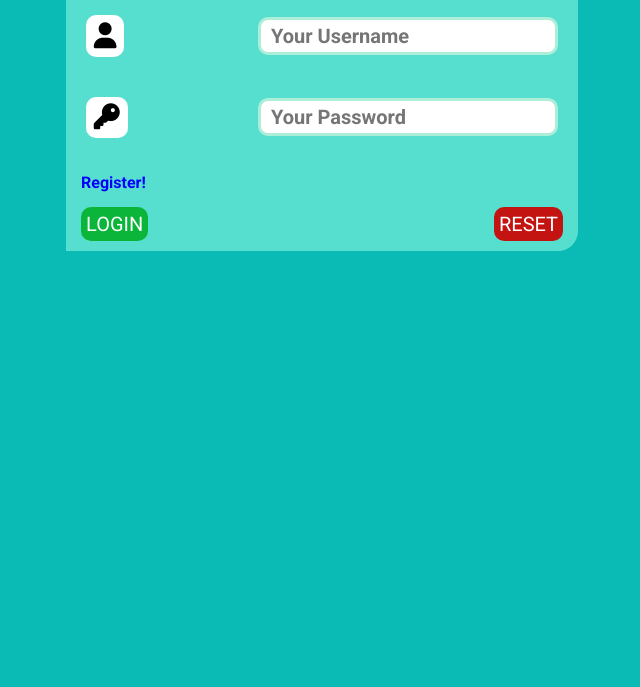
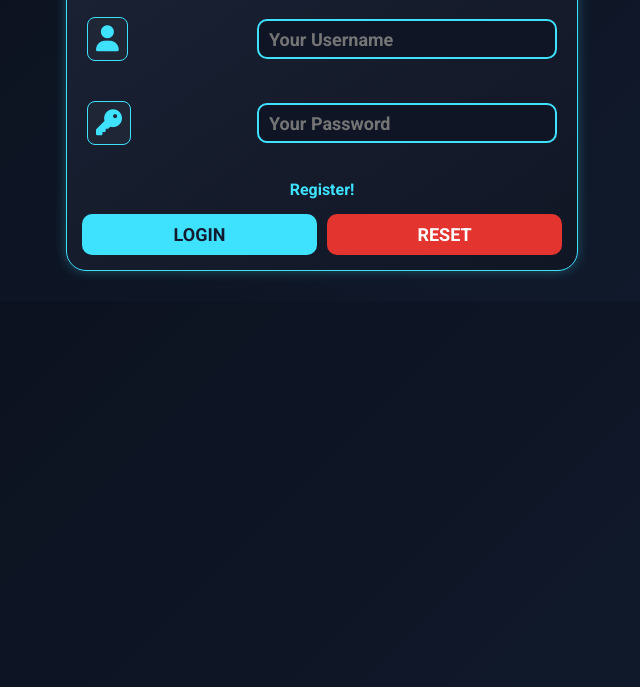
Before and after one commit to muhammadainulfuady/library-web, a plain HTML site: page index.html in a window 1280 px wide. Shown: the part 113-800 px from the top of the page, without its empty margins (318-958 px from the left). Drawn offline with Linux system fonts and the light colour scheme.

Commit message:
final editing css and js

```diff
--- a/login-register.css
+++ b/login-register.css
@@ -1,40 +1,33 @@
-:root {
-  --warna-bg: #0abab5;
-  --warna-semi-bg: #56dfcf;
-  --warna-semi-semi-bg: #adeed9;
-  --warna-black: #000000;
-  --warna-white: #ffffff;
-  --regis: #0bb539;
-  --reset: #c41411;
-}
-
 * {
   padding: 0;
   margin: 0;
   box-sizing: border-box;
-  font-family: Roboto;
+  font-family: 'Roboto', sans-serif;
 }
 
 body {
-  background-color: var(--warna-bg);
+  background: linear-gradient(135deg, #0a0f1b, #121c2f);
+  color: #f1f1f1;
 }
 
 .card-container {
   margin: 30px auto;
-  background-color: var(--warna-semi-bg);
+  background: linear-gradient(145deg, #1b2234, #101624);
   max-width: 40%;
-  border-radius: 20px 0px 20px 0px;
+  border-radius: 20px;
+  box-shadow: 0 0 12px rgba(62, 226, 255, 0.3);
+  border: 1px solid #3ee2ff;
+  overflow: hidden;
 }
 
 .card-container h1 {
   font-style: italic;
-  text-shadow: 1px 1px 2px var(--warna-semi-bg);
+  text-shadow: 1px 1px 2px #3ee2ff;
   text-align: center;
-  background-color: var(--warna-semi-semi-bg);
-  overflow: hidden;
-  border-radius: 20px 0px 20px 0px;
-  color: var(--warna-white);
+  background-color: #121c2f;
+  color: #3ee2ff;
   padding: 20px;
+  border-bottom: 1px solid #3ee2ff;
 }
 
 .card-container .input-users {
@@ -42,92 +35,105 @@ body {
   justify-content: space-between;
   align-items: center;
   padding: 20px;
+  gap: 15px;
+  flex-wrap: wrap;
 }
 
 .card-container .input-users input {
-  border: 3px solid var(--warna-semi-semi-bg);
+  border: 2px solid #3ee2ff;
   border-radius: 10px;
-  height: 38px;
-  width: 300px;
-  font-size: 20px;
-  text-align: justify;
+  height: 40px;
+  width: 100%;
+  max-width: 300px;
+  font-size: 18px;
+  background-color: #0f1525;
+  color: white;
+  padding: 10px;
   font-weight: bold;
-  padding: 10px;
-}
-
-.card-container .input-users input#us-register {
-  border: 3px solid var(--warna-semi-semi-bg);
-  border-radius: 10px;
-  height: 38px;
-  width: 300px;
-  font-size: 20px;
-  text-align: justify;
-  font-weight: bold;
-  padding: 10px;
 }
 
 .card-container .input-users .fa {
-  background-color: var(--warna-white);
+  background-color: #1f2737;
+  color: #3ee2ff;
   font-size: 26px;
-  padding: 0.3em;
-  border-radius: 10px;
+  padding: 8px;
+  border-radius: 8px;
+  border: 1px solid #3ee2ff;
 }
 
+/* Tombol */
 .btn {
   display: flex;
   justify-content: space-between;
+  gap: 10px;
   margin: 15px;
+  flex-wrap: wrap;
 }
 
 .btn button.regis {
-  margin-bottom: 10px;
+  flex: 1;
+  background-color: #3ee2ff;
+  color: #121c2f;
+  font-size: 18px;
+  padding: 10px;
+  border-radius: 10px;
   border: none;
-  background-color: var(--regis);
-  color: white;
-  font-size: 20px;
-  padding: 5px;
-  border-radius: 10px;
   cursor: pointer;
-}
-.btn button.reset {
-  margin-bottom: 10px;
-  border: none;
-  background-color: var(--reset);
-  color: white;
-  font-size: 20px;
-  padding: 5px;
-  border-radius: 10px;
-  cursor: pointer;
+  font-weight: bold;
 }
 
+.btn button.regis:hover {
+  background-color: #25d3e5;
+}
+
+.btn button.reset {
+  flex: 1;
+  background-color: #e3342f;
+  color: white;
+  font-size: 18px;
+  padding: 10px;
+  border-radius: 10px;
+  border: none;
+  cursor: pointer;
+  font-weight: bold;
+}
+
+.btn button.reset:hover {
+  background-color: #cc1f1a;
+}
+
+/* Link Daftar/Login */
 .register-menu a {
   text-decoration: none;
   text-align: center;
   display: flex;
-  margin: 15px;
+  justify-content: center;
+  margin: 15px auto;
   font-weight: bold;
-  color: blue;
+  color: #3ee2ff;
+  transition: 0.3s;
 }
 
+.register-menu a:hover {
+  text-decoration: underline;
+  color: #25d3e5;
+}
+
+/* Responsif */
 @media screen and (max-width: 900px) {
   .card-container {
     max-width: 70%;
   }
 }
+
 @media screen and (max-width: 545px) {
   .card-container {
     max-width: 90%;
   }
-  .card-container .input-users {
-    gap: 10px;
+}
+
+@media screen and (max-width: 353px) {
+  .card-container .input-users input {
+    max-width: 100%;
   }
 }
-@media screen and (max-width: 353px) {
-  .card-container {
-    max-width: 90%;
-  }
-  .card-container .input-users input {
-    gap: 10px;
-    max-width: 200px;
-  }
-}
```
